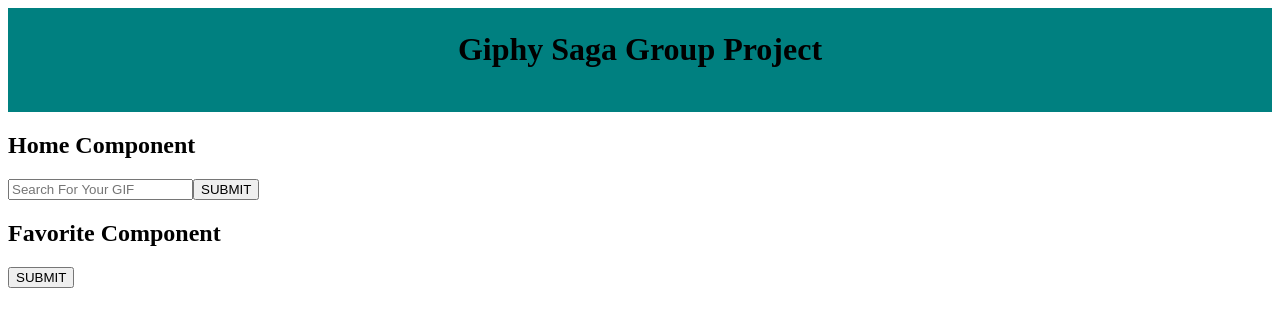
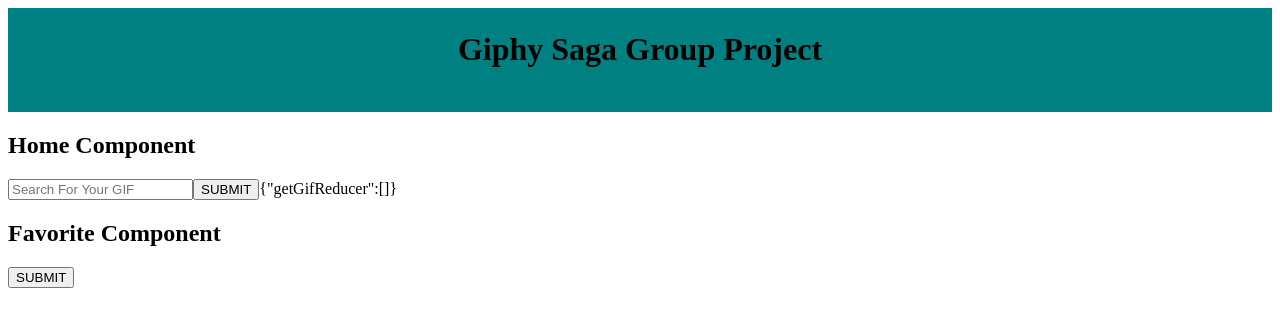
Before and after one commit to michaelodonnell321/group-giphy-saga-project-master, a React (Create React App) app: page / in a window 1280 px wide. Shown: the top 326 px of the page. Built offline with nearby package versions, Linux system fonts and the light colour scheme.

Commit message:
adds mapping partial

```diff
--- a/src/components/Home/Home.jsx
+++ b/src/components/Home/Home.jsx
@@ -46,13 +46,15 @@
             <input onChange={this.handleChange} type='text' placeholder='Search For Your GIF'/>
             <button onClick={this.handleClick}>SUBMIT</button>
             {/* loop through the store (mapStateToProps) and render each item onto the DOM in a div */}
-            {this.props.reduxStore.getGifReducer.map(gif => {
+            {/* {this.props.reduxStore.getGifReducer.data.map(gif => {
                 return (
                     <div>
                         {gif}
                     </div>
                 )
-            })}
+            })} */}
+
+                {JSON.stringify(this.props.reduxStore)}
             </div>
         )
     }
--- a/src/index.js
+++ b/src/index.js
@@ -18,7 +18,7 @@
         // ANYTHING WITH THE TYPE 'SET_GIFS' COMES HERE AND SENDS TO THE REDUCER
         yield put ({
             type: 'SET_GIFS',
-            payload: response.data.data.images.original.url
+            payload: response.data.data
         })
     } catch (err) {
         console.log('error in get saga:', err)
```
